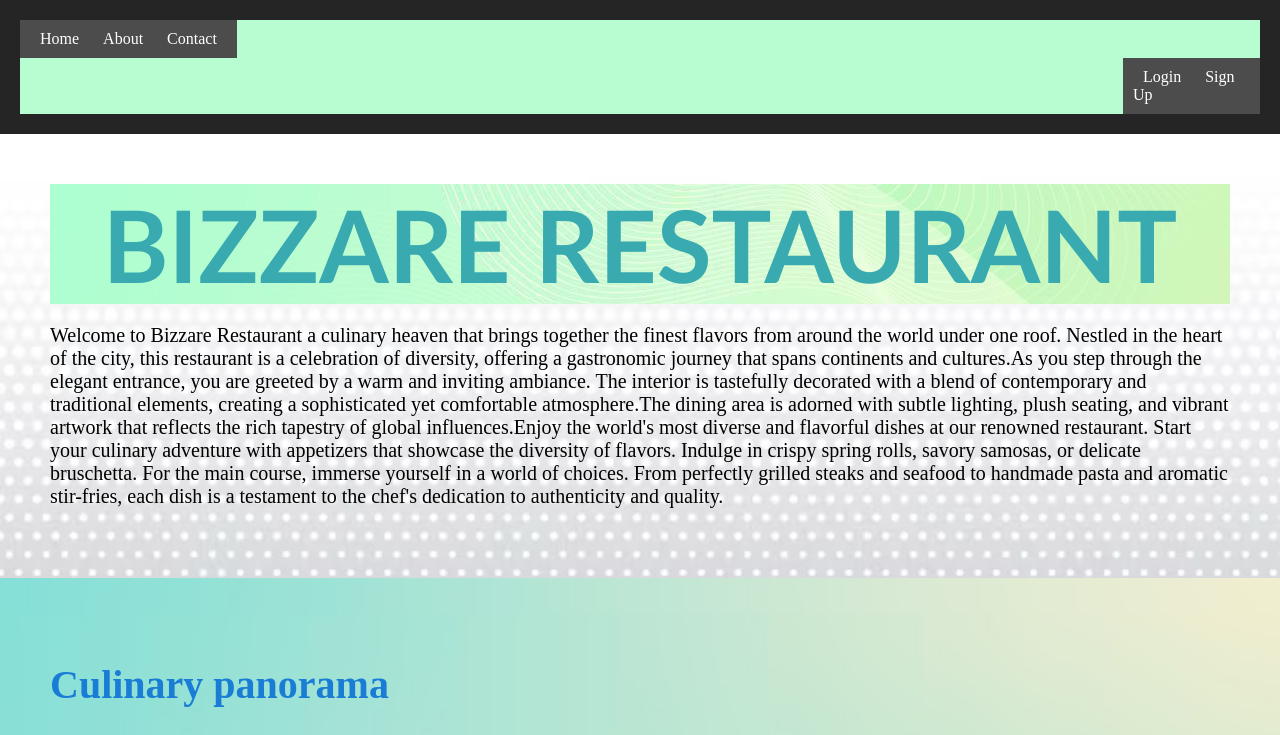
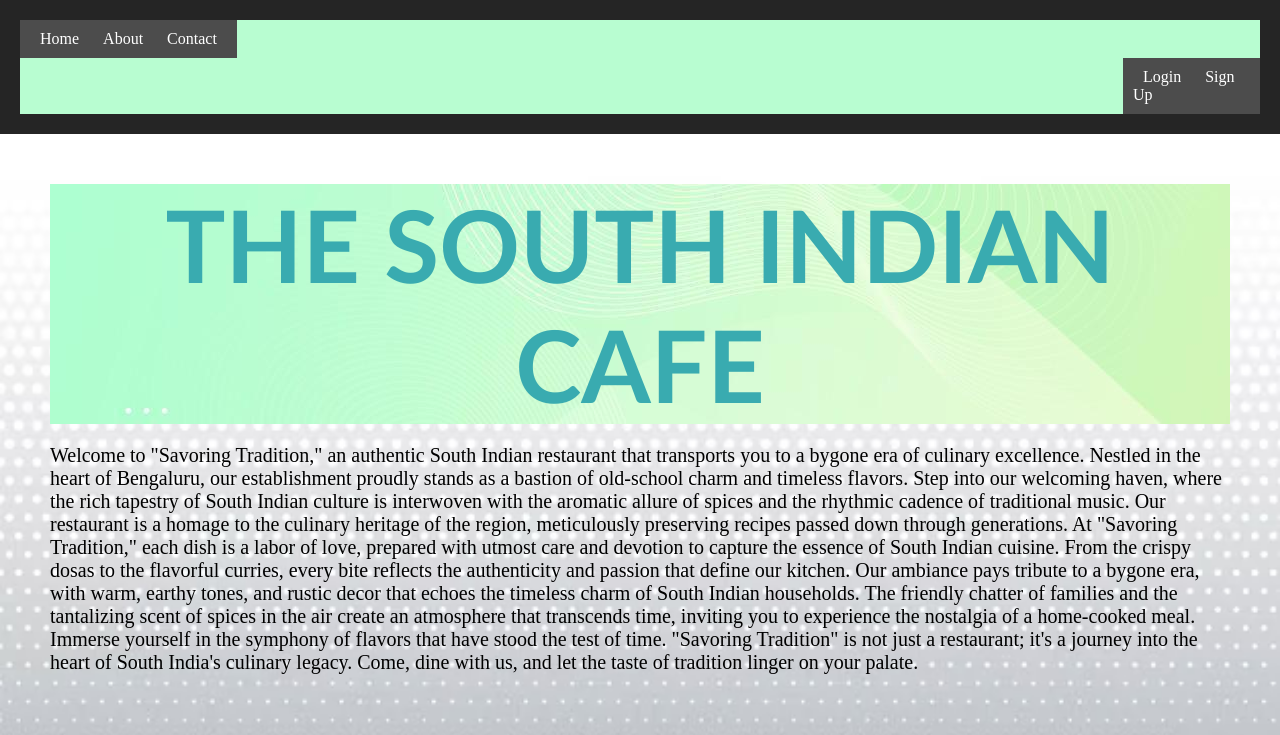
Before and after one commit to dhruva-star88/Web-Tech, a plain HTML site: page index.html in a window 1280 px wide. Shown: the top 735 px of the page. Drawn offline with Linux system fonts and the light colour scheme.

Commit message:
Updated index.html

```diff
--- a/index.html
+++ b/index.html
@@ -1,9 +1,9 @@
-<!DOCTYPE html>
+ <!DOCTYPE html>
 <html lang="en">
 <head>
     <meta charset="UTF-8">
     <meta name="viewport" content="width=device-width, initial-scale=1.0">
-    <title>Bizzare Restaurant</title>
+    <title>The South Indian Cafe</title>
     <link rel="stylesheet" href="styles.css">
 </head>
 <body>
@@ -24,17 +24,17 @@
         </header>
         <main>
             <section class="welcome">
-                <h1>Bizzare Restaurant</h1>
-                <p> Welcome to Bizzare Restaurant a culinary heaven that brings together the finest flavors from around the world under one roof.
-                   Nestled in the heart of the city, this restaurant is a celebration of diversity, offering a gastronomic journey that spans
-                   continents and cultures.As you step through the elegant entrance, you are greeted by a warm and inviting ambiance.
-                   The interior is tastefully  decorated with a blend of contemporary and traditional elements, creating a sophisticated yet
-                   comfortable atmosphere.The dining area is adorned with subtle lighting, plush seating, and vibrant artwork that reflects
-                   the rich tapestry of global influences.Enjoy the world's most diverse and flavorful dishes at our renowned restaurant.
-                    Start your culinary adventure with appetizers that showcase the diversity of flavors. Indulge in crispy spring rolls,
-                    savory samosas, or delicate bruschetta. For the main course, immerse yourself in a world of choices. From perfectly
-                    grilled steaks and seafood to handmade pasta and aromatic stir-fries, each dish is a testament to the chef's
-                    dedication to authenticity and quality.</p>
+                <h1>The South Indian Cafe</h1>
+                <p> Welcome to "Savoring Tradition," an authentic South Indian restaurant that transports you to a bygone era of culinary excellence. Nestled in the heart of Bengaluru, our establishment proudly stands as a bastion of old-school charm and timeless flavors.
+
+                Step into our welcoming haven, where the rich tapestry of South Indian culture is interwoven with the aromatic allure of spices and the rhythmic cadence of traditional music. Our restaurant is a homage to the culinary heritage of the region, meticulously preserving recipes passed down through generations.
+
+                At "Savoring Tradition," each dish is a labor of love, prepared with utmost care and devotion to capture the essence of South Indian cuisine. From the crispy dosas to the flavorful curries, every bite reflects the authenticity and passion that define our kitchen.
+
+                Our ambiance pays tribute to a bygone era, with warm, earthy tones, and rustic decor that echoes the timeless charm of South Indian households. The friendly chatter of families and the tantalizing scent of spices in the air create an atmosphere that transcends time, inviting you to experience the nostalgia of a home-cooked meal.
+
+                Immerse yourself in the symphony of flavors that have stood the test of time. "Savoring Tradition" is not just a restaurant; it's a journey into the heart of South India's culinary legacy. Come, dine with us, and let the taste of tradition linger on your palate.
+</p>
             </section>
             <section class="gallery">
                 <h2>Culinary panorama</h2>
```
